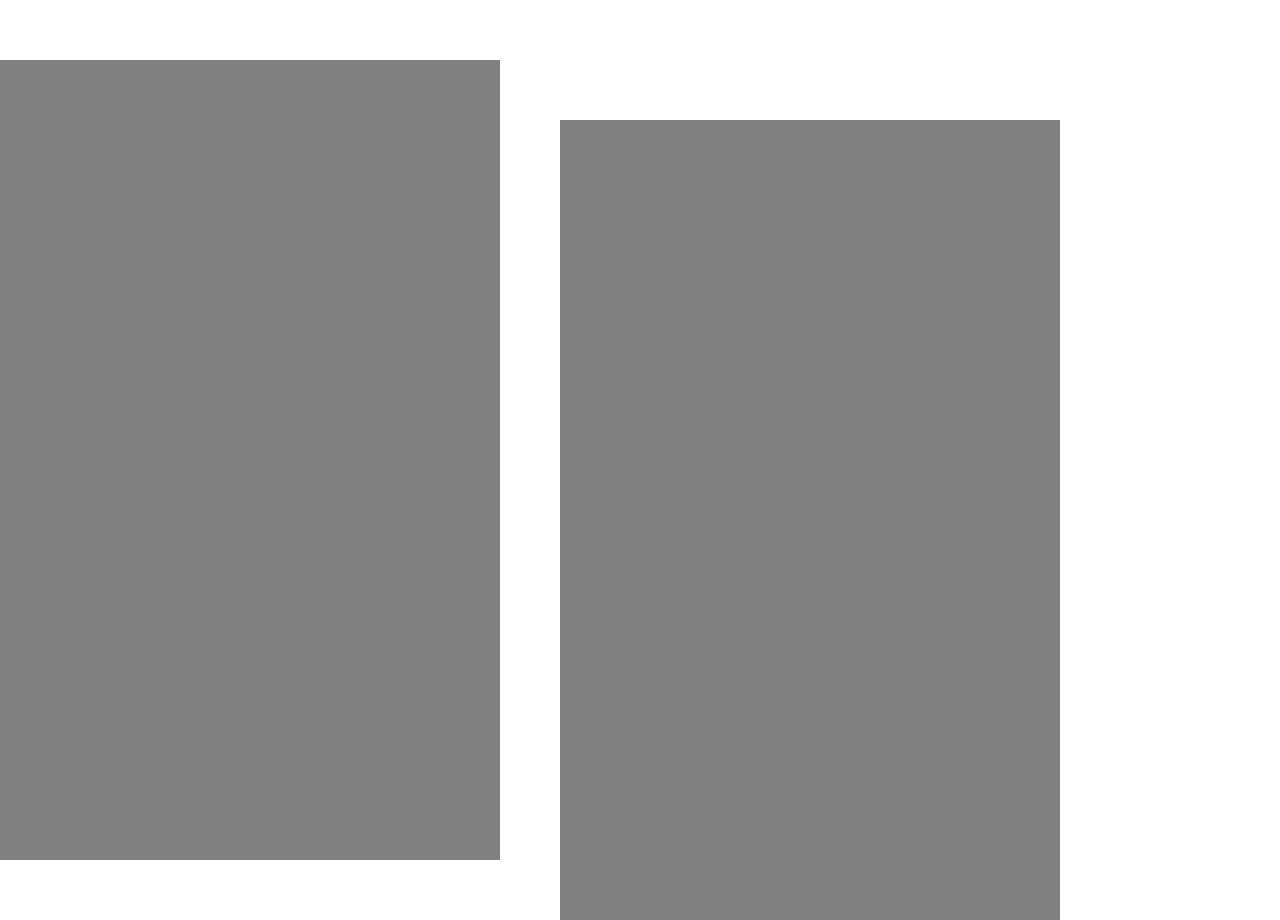
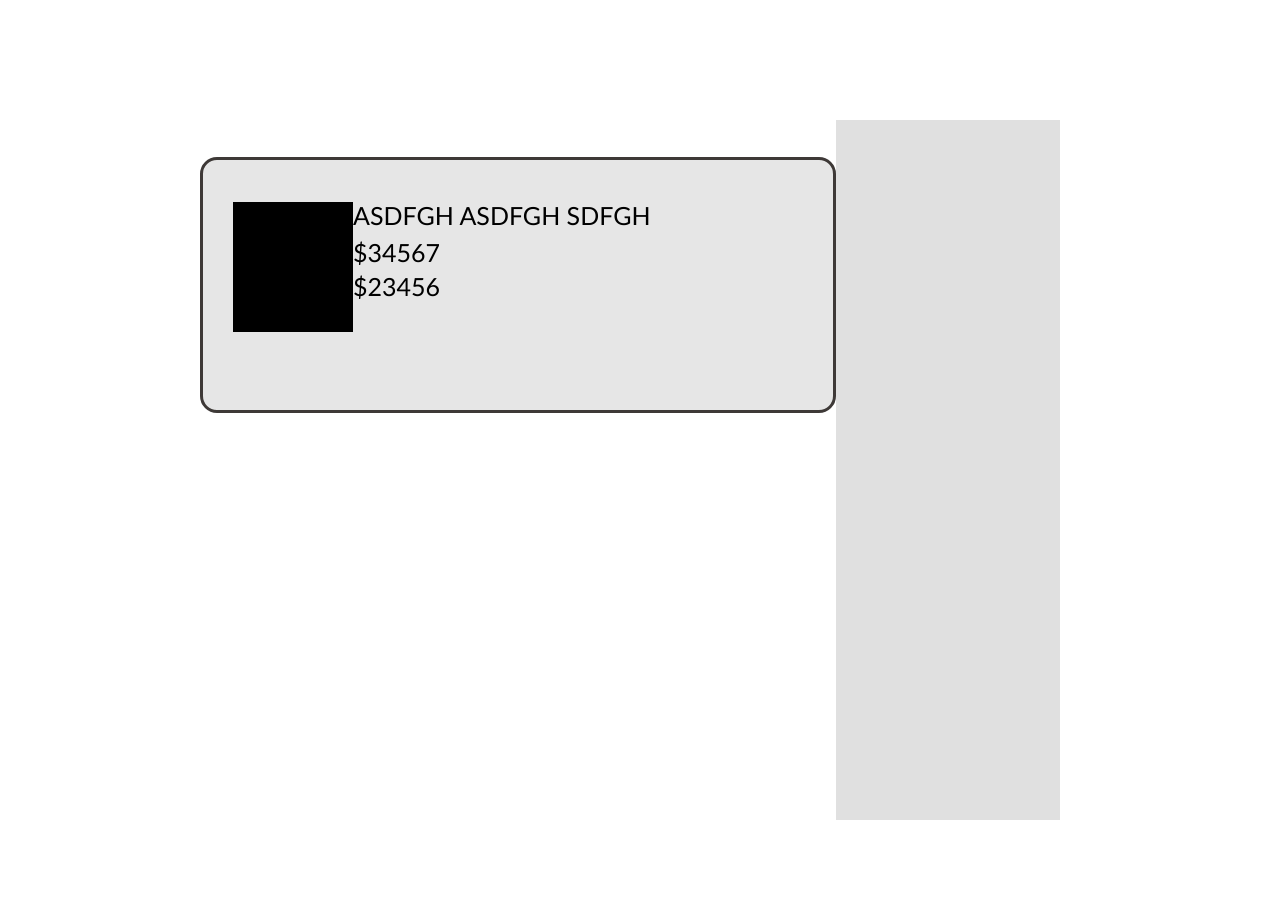
Before and after one commit to GLU-CSD/weekopdrachten-webshop-dynamisch-LucasDG1, a PHP site: page /winkelwagen.php in a window 1280 px wide. Shown: the part 223-1143 px from the top of the page. After the commit the page ends 1043 px from the top, so only its background shows below. Run offline with PHP 8.4, Linux system fonts and the light colour scheme.

Commit message:
dag 5 weekopdracht 2en3

```diff
--- a/assets/css/winkelwagen.css
+++ b/assets/css/winkelwagen.css
@@ -8,14 +8,64 @@ body{
 }
 
 .winkelwagen{
-    width: 500px;
-    height: 800px;
-    background-color: grey;
+    width: 700px;
+    height: 250px;
+    background-color: rgb(230, 230, 230);
+    border-radius: 17px;
+    margin-left: 200px;
+    margin-top: 150px;
+    margin-bottom: 400px;
+    border: solid;
+    border-color: rgb(62, 57, 55);
+
+
 }
+.winkel-box{
+    width: 420px;
+    height: 150px;
+    margin-right: 60px;
+    margin-top: 40px;
+
+}
+.img{
+    width: 120px;
+    height: 130px;
+    margin-left: 30px;
+    margin-top: 23px;
+    background-color: black;
+}
+.title{
+    font-size: 25px;
+}
+.price{
+    font-size: 25px;
+    margin-top: 7px;
+}
+.disPrice{
+    font-size: 25px;
+    margin-top: 4px;
+}
+
+
+
+
+
+
+
+
+
+
+
+
+
+
+
+
 .info{
-    width: 500px;
-    height: 800px;
-    background-color: grey;
+    width: 600px;
+    height: 700px;
+    background-color: rgb(224, 224, 224);
     margin-right: 220px;
     margin-top: 120px;
+
 }
--- a/winkelwagen.php
+++ b/winkelwagen.php
@@ -1,3 +1,7 @@
+<?php
+    session_start();
+?>
+
 <!DOCTYPE html>
 <html lang="en">
 <head>
@@ -7,9 +11,21 @@
     <title>Document</title>
 </head>
 <body>
-<?php include_once("./assets/core/header.php") ?>
+<?php include_once("./assets/core/header.php");?>
+
+
+
 <div class="winkelwagen-flex">
-    <div class="winkelwagen"></div>
+    <div class="winkelwagen">
+        <div class="winkelwagen-flex">
+            <div class="img"></div>
+            <div class="winkel-box">
+                <div class="title">ASDFGH ASDFGH SDFGH</div>
+                <div class="price">$34567</div>
+                <div class="disPrice">$23456</div>
+            </div>
+        </div>
+    </div>
     <div class="info"></div>
 </div>
 
```
Also changed, not shown: prodinfo.php (+6 -4 lines).
